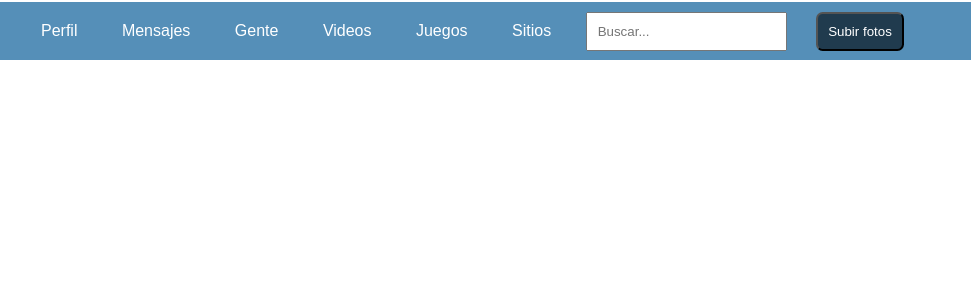
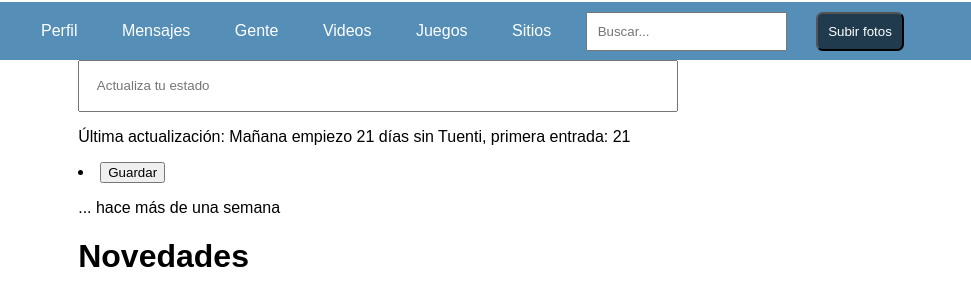
Before and after one commit to iperezl2017/LTAW-Practicas, a plain HTML site: page P3/index.html in a window 1280 px wide. Shown: the top 306 px of the page, 309-1280 px from the left. Drawn offline with Linux system fonts and the light colour scheme.

Commit message:
añadiendo partes del diseño

```diff
--- a/P3/index.css
+++ b/P3/index.css
@@ -44,3 +44,10 @@
 .cuenta{
     margin-left: 10%;
 }
+.mid{
+    margin-left: 30%;
+}
+.pie{
+    padding: 1.25em;
+    width: 45em;
+}
--- a/P3/index.html
+++ b/P3/index.html
@@ -20,5 +20,15 @@
         <li><input class="boton" type="button" value="Subir fotos"></li>
         <li class="cuenta"><a href="">Mi cuenta</a></li>
     </ul>
+    <div class="mid">
+        <input class="pie" type="search" placeholder="Actualiza tu estado">
+        <p>Última actualización: Mañana empiezo 21 días sin Tuenti, primera entrada: 21</p>
+        <li><input class="guardar" type="button" value="Guardar"></li>
+        <p>... hace más de una semana</p>
+        <div class="novedades">
+            <h1>Novedades</h1>
+
+        </div>
+    </div>
 </body>
 </html>
```
